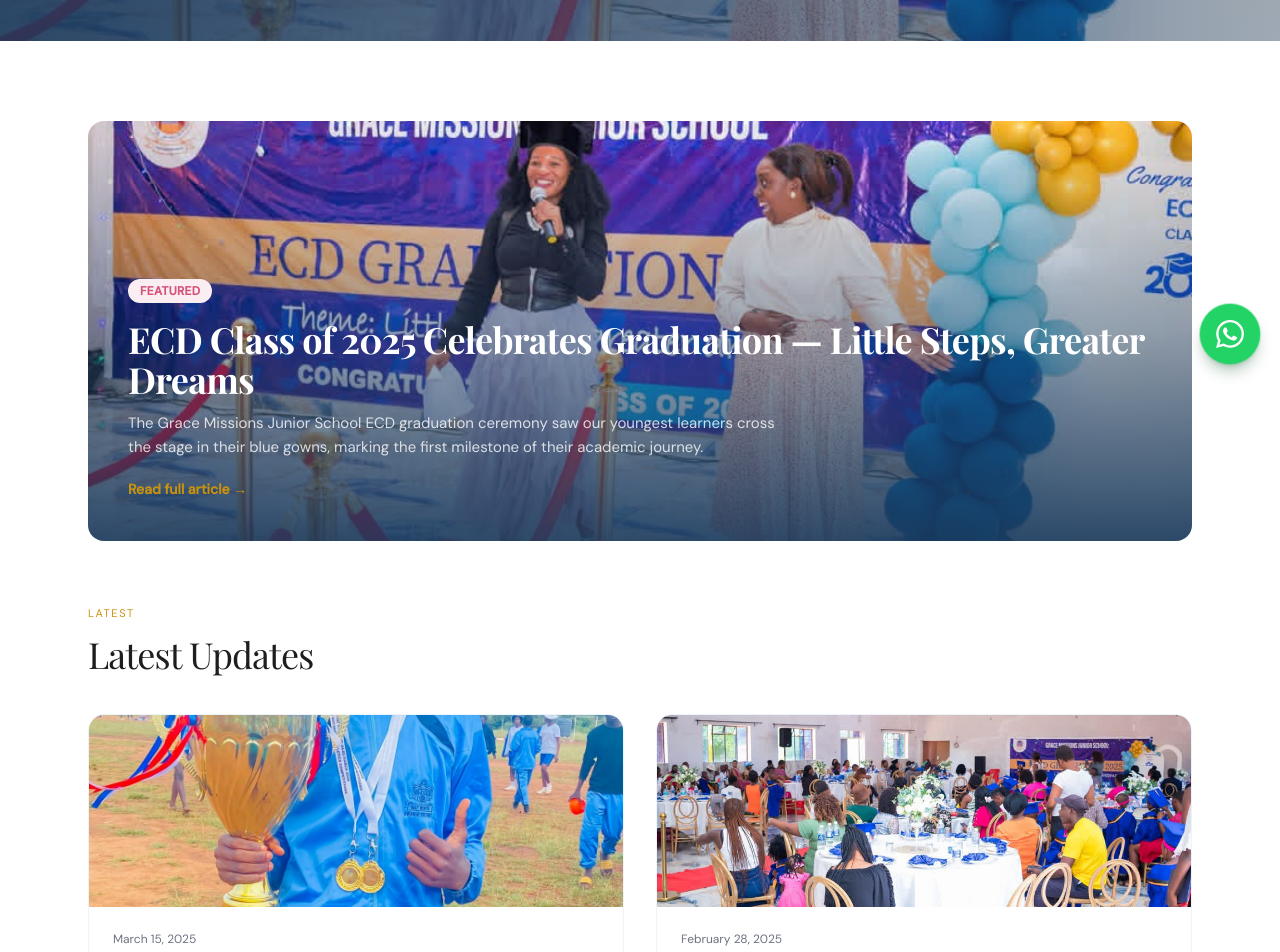
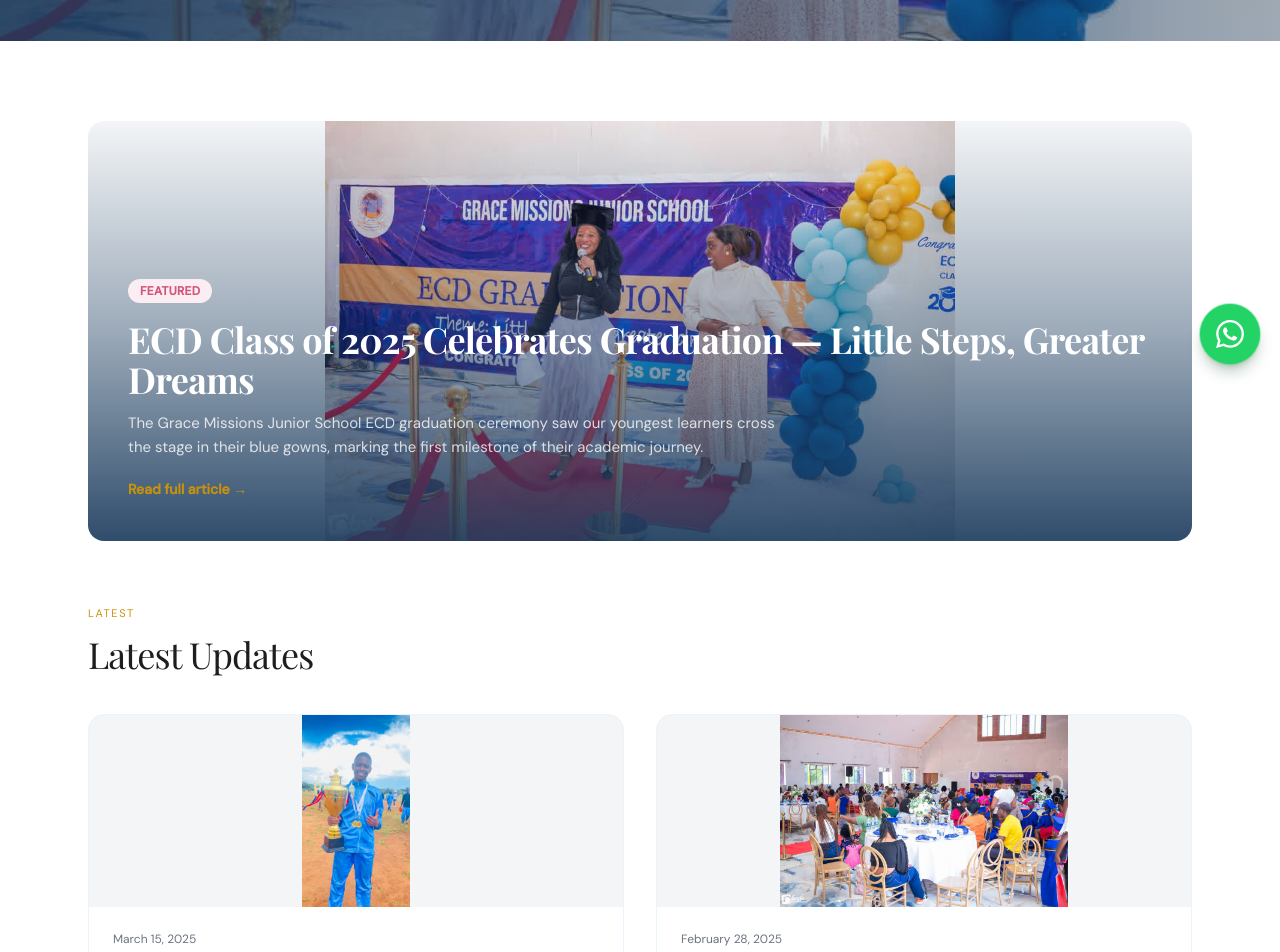
Before and after one commit to tinoe0404/grace-mission, a Next.js app: page /news in a window 1280 px wide. Shown: the part 340-1292 px from the top of the page. Built offline with nearby package versions, Linux system fonts and the light colour scheme.

Commit message:
feat: implement news page and add home components for latest news and parent testimonials

```diff
--- a/src/app/about/page.tsx
+++ b/src/app/about/page.tsx
@@ -34,8 +34,8 @@ export default function AboutPage() {
       <motion.section {...sectionAnim} className="section-padding bg-white">
         <div className="max-w-6xl mx-auto px-6">
           <div className="grid md:grid-cols-2 gap-16 items-center">
-            <div className="relative aspect-[4/3] rounded-2xl overflow-hidden shadow-2xl">
-              <Image src="/images/hoyo/IMG_6969.JPG" alt="Grace Mission School Building" fill className="object-cover" />
+            <div className="relative aspect-[4/3] rounded-2xl overflow-hidden shadow-2xl bg-primary/5">
+              <Image src="/images/hoyo/IMG_6969.JPG" alt="Grace Mission School Building" fill className="object-contain" />
               <div className="absolute bottom-4 left-4 bg-primary text-white font-sans text-sm px-4 py-2 rounded-full">
                 Est. 2005 · Harare, Zimbabwe
               </div>
@@ -109,8 +109,8 @@ export default function AboutPage() {
           <div className="grid grid-cols-2 md:grid-cols-4 gap-6">
             {TEAM.map((staff, i) => (
               <div key={i} className="group cursor-pointer">
-                <div className="relative overflow-hidden rounded-xl aspect-[3/4]">
-                  <Image src={staff.image} alt={staff.name} fill className="object-cover object-top group-hover:scale-105 transition-transform duration-500" />
+                <div className="relative overflow-hidden rounded-xl aspect-[3/4] bg-primary/5">
+                  <Image src={staff.image} alt={staff.name} fill className="object-contain object-top group-hover:scale-105 transition-transform duration-500" />
                   <div className="absolute inset-0 bg-primary/0 group-hover:bg-primary/70 transition-all duration-300 flex items-center justify-center">
                     <span className="font-sans text-sm font-semibold text-white opacity-0 group-hover:opacity-100 transition-opacity duration-300">View Profile</span>
                   </div>
--- a/src/app/academics/page.tsx
+++ b/src/app/academics/page.tsx
@@ -128,8 +128,8 @@ export default function AcademicsPage() {
                   <h3 className="font-serif text-xl text-charcoal mb-4">Target Achievement</h3>
                   <p className="font-serif italic text-lg text-primary leading-relaxed mb-4">{STAGES[activeStage].achievement}</p>
                   {activeStage === 0 && (
-                    <div className="relative aspect-[4/3] rounded-xl overflow-hidden mt-4">
-                      <Image src="/images/hoyo/IMG_6980.JPG" alt="ECD Graduate receiving certificate" fill className="object-cover" />
+                    <div className="relative aspect-[4/3] rounded-xl overflow-hidden mt-4 bg-primary/5">
+                      <Image src="/images/hoyo/IMG_6980.JPG" alt="ECD Graduate receiving certificate" fill className="object-contain" />
                       <div className="absolute bottom-3 left-3 bg-gold text-white font-sans text-xs px-3 py-1.5 rounded-full">ECD Graduation 2025</div>
                     </div>
                   )}
--- a/src/app/admissions/page.tsx
+++ b/src/app/admissions/page.tsx
@@ -175,8 +175,8 @@ export default function AdmissionsPage() {
 
             {/* Info Card with Image */}
             <div className="md:col-span-2 space-y-6">
-              <div className="relative rounded-2xl overflow-hidden aspect-[3/4]">
-                <Image src="/images/hoyo/IMG_6966.JPG" alt="Students in uniform at school entrance" fill className="object-cover" />
+              <div className="relative rounded-2xl overflow-hidden aspect-[3/4] bg-primary/5">
+                <Image src="/images/hoyo/IMG_6966.JPG" alt="Students in uniform at school entrance" fill className="object-contain" />
                 <div className="absolute inset-0 bg-gradient-to-t from-primary/80 via-transparent to-transparent" />
                 <div className="absolute bottom-0 left-0 right-0 p-6">
                   <p className="font-serif text-lg text-white font-semibold">Join our family</p>
--- a/src/app/news/page.tsx
+++ b/src/app/news/page.tsx
@@ -46,8 +46,8 @@ export default function NewsPage() {
       {/* Featured Article */}
       <section className="section-padding bg-white">
         <div className="max-w-6xl mx-auto px-6">
-          <div className="relative rounded-2xl overflow-hidden h-[420px] mb-16 group cursor-pointer">
-            <Image src="/images/hoyo/IMG_6976.JPG" alt="ECD Graduation Ceremony" fill className="object-cover object-center group-hover:scale-105 transition-transform duration-700" />
+          <div className="relative rounded-2xl overflow-hidden h-[420px] mb-16 group cursor-pointer bg-primary/5">
+            <Image src="/images/hoyo/IMG_6976.JPG" alt="ECD Graduation Ceremony" fill className="object-contain object-center group-hover:scale-105 transition-transform duration-700" />
             <div className="absolute inset-0 bg-gradient-to-t from-primary/90 via-primary/40 to-transparent" />
             <div className="absolute bottom-0 left-0 p-10">
               <span className="bg-accent-light text-accent font-sans text-xs uppercase tracking-wide px-3 py-1 rounded-full mb-4 inline-block font-semibold">Featured</span>
@@ -69,8 +69,8 @@ export default function NewsPage() {
           <div className="grid grid-cols-1 md:grid-cols-2 gap-8 mb-20">
             {ARTICLES.map((article, i) => (
               <div key={i} className="bg-white border border-primary-light rounded-2xl overflow-hidden group cursor-pointer hover:shadow-md hover:shadow-primary/10 hover:-translate-y-0.5 transition-all duration-200">
-                <div className="relative h-48 overflow-hidden">
-                  <Image src={article.image} alt={article.title} fill className="object-cover group-hover:scale-105 transition-transform duration-500" />
+                <div className="relative h-48 overflow-hidden bg-primary/5">
+                  <Image src={article.image} alt={article.title} fill className="object-contain group-hover:scale-105 transition-transform duration-500" />
                 </div>
                 <div className="p-6">
                   <p className="font-sans text-xs text-muted mb-2">{article.date}</p>
--- a/src/components/home/LatestNewsPreview.tsx
+++ b/src/components/home/LatestNewsPreview.tsx
@@ -69,8 +69,8 @@ export default function LatestNewsPreview() {
               transition={{ delay: i * 0.1, duration: 0.4 }}
               className="snap-start shrink-0 w-[220px] sm:w-[260px] cursor-pointer group"
             >
-              <div className="relative aspect-[4/3] rounded-xl overflow-hidden mb-3">
-                <Image src={item.image} alt={item.headline} fill sizes="(max-width: 640px) 220px, 260px" className="object-cover group-hover:scale-105 transition-transform duration-500" />
+              <div className="relative aspect-[4/3] rounded-xl overflow-hidden mb-3 bg-primary/5">
+                <Image src={item.image} alt={item.headline} fill sizes="(max-width: 640px) 220px, 260px" className="object-contain group-hover:scale-105 transition-transform duration-500" />
               </div>
               <p className="text-sm font-semibold text-charcoal leading-snug group-hover:text-primary transition-colors line-clamp-3 font-sans">
                 {item.headline}
--- a/src/components/home/ParentTestimonials.tsx
+++ b/src/components/home/ParentTestimonials.tsx
@@ -56,9 +56,9 @@ export default function ParentTestimonials() {
             whileInView={{ opacity: 1, scale: 1 }}
             viewport={{ once: true }}
             transition={{ duration: 0.6, delay: 0.2 }}
-            className="relative rounded-2xl overflow-hidden hidden md:block"
+            className="relative rounded-2xl overflow-hidden hidden md:block bg-primary/5"
           >
-            <Image src="/images/hoyo/IMG_6965.JPG" alt="Student with trophy and gold medals" fill className="object-cover" />
+            <Image src="/images/hoyo/IMG_6965.JPG" alt="Student with trophy and gold medals" fill className="object-contain" />
             <div className="absolute inset-0 bg-gradient-to-t from-primary/80 via-primary/20 to-transparent" />
             <div className="absolute bottom-0 left-0 right-0 p-6">
               <p className="font-serif text-lg text-white font-bold">Provincial Champions</p>
```
